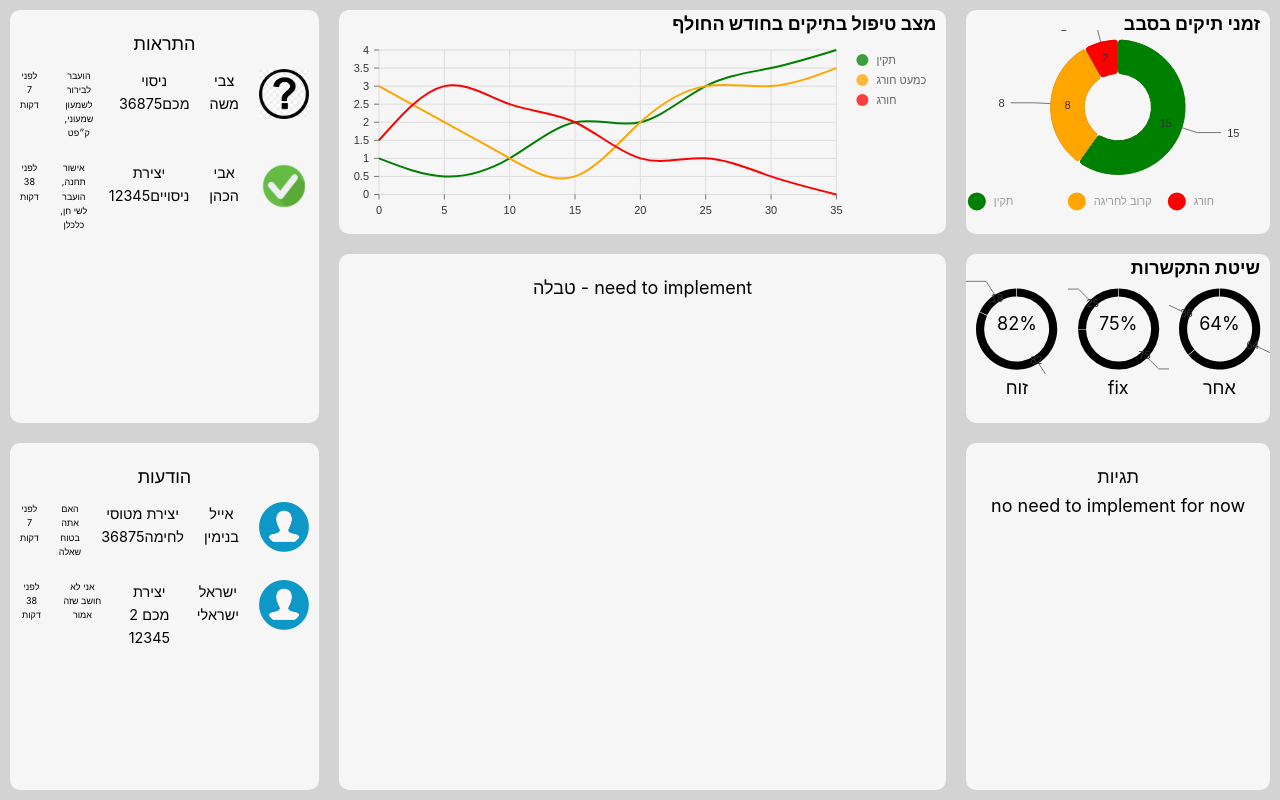
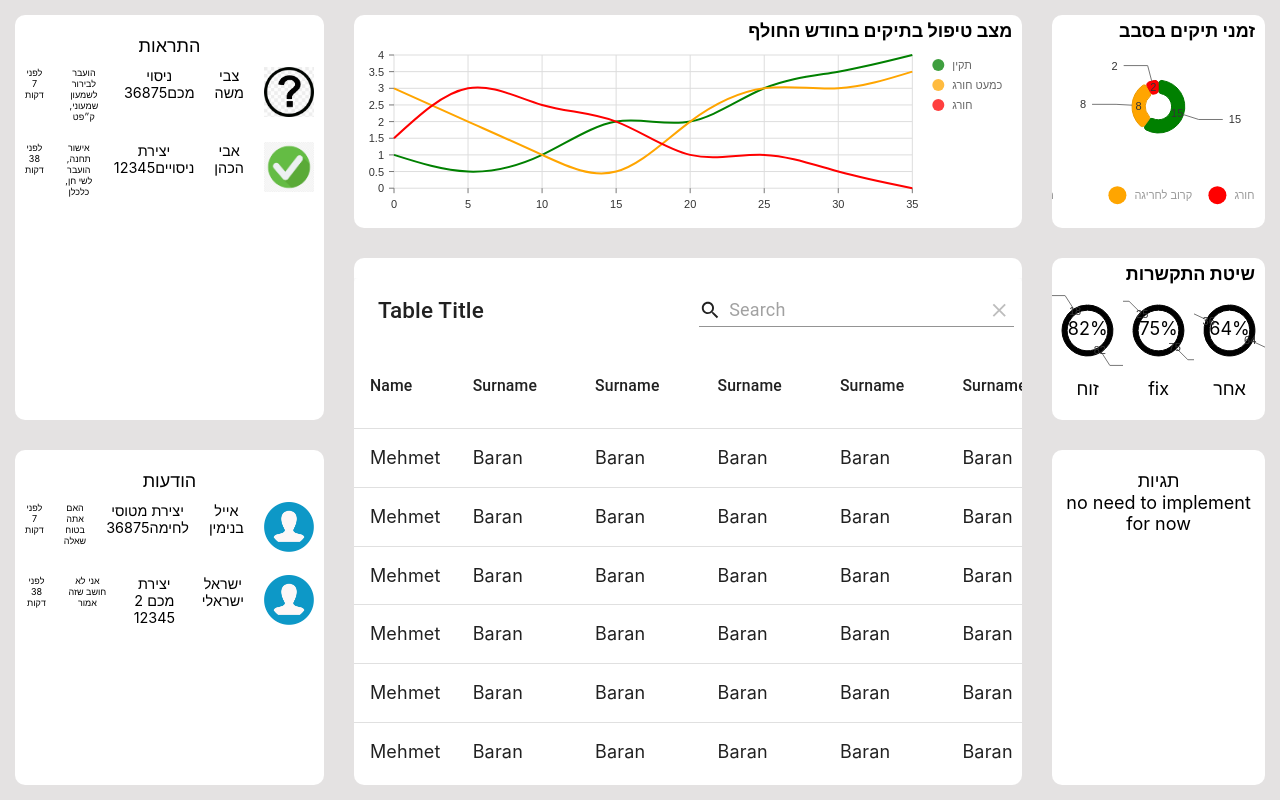
Before and after one commit to sisrecords/communicationsSkeleton, a Next.js app: page / in a window 1280 px wide. Built offline with nearby package versions, Linux system fonts and the light colour scheme.

Commit message:
table now works resposive with specific rows for each screen

```diff
--- /dev/null
+++ b/components/main-table/main-table.js
@@ -0,0 +1,171 @@
+import React from 'react';
+import MaterialTable from 'material-table';
+import TablePagination from '@material-ui/core/TablePagination';
+import { forwardRef } from 'react';
+import AutoSizer from 'react-virtualized-auto-sizer';
+
+import AddBox from '@material-ui/icons/AddBox';
+import ArrowDownward from '@material-ui/icons/ArrowDownward';
+import Check from '@material-ui/icons/Check';
+import ChevronLeft from '@material-ui/icons/ChevronLeft';
+import ChevronRight from '@material-ui/icons/ChevronRight';
+import Clear from '@material-ui/icons/Clear';
+import DeleteOutline from '@material-ui/icons/DeleteOutline';
+import Edit from '@material-ui/icons/Edit';
+import FilterList from '@material-ui/icons/FilterList';
+import FirstPage from '@material-ui/icons/FirstPage';
+import LastPage from '@material-ui/icons/LastPage';
+import Remove from '@material-ui/icons/Remove';
+import SaveAlt from '@material-ui/icons/SaveAlt';
+import Search from '@material-ui/icons/Search';
+import ViewColumn from '@material-ui/icons/ViewColumn';
+
+const tableIcons = {
+    Add: forwardRef((props, ref) => <AddBox {...props} ref={ref} />),
+    Check: forwardRef((props, ref) => <Check {...props} ref={ref} />),
+    Clear: forwardRef((props, ref) => <Clear {...props} ref={ref} />),
+    Delete: forwardRef((props, ref) => <DeleteOutline {...props} ref={ref} />),
+    DetailPanel: forwardRef((props, ref) => <ChevronRight {...props} ref={ref} />),
+    Edit: forwardRef((props, ref) => <Edit {...props} ref={ref} />),
+    Export: forwardRef((props, ref) => <SaveAlt {...props} ref={ref} />),
+    Filter: forwardRef((props, ref) => <FilterList {...props} ref={ref} />),
+    FirstPage: forwardRef((props, ref) => <FirstPage {...props} ref={ref} />),
+    LastPage: forwardRef((props, ref) => <LastPage {...props} ref={ref} />),
+    NextPage: forwardRef((props, ref) => <ChevronRight {...props} ref={ref} />),
+    PreviousPage: forwardRef((props, ref) => <ChevronLeft {...props} ref={ref} />),
+    ResetSearch: forwardRef((props, ref) => <Clear {...props} ref={ref} />),
+    Search: forwardRef((props, ref) => <Search {...props} ref={ref} />),
+    SortArrow: forwardRef((props, ref) => <ArrowDownward {...props} ref={ref} />),
+    ThirdStateCheck: forwardRef((props, ref) => <Remove {...props} ref={ref} />),
+    ViewColumn: forwardRef((props, ref) => <ViewColumn {...props} ref={ref} />)
+};
+
+
+export default function MaterialTableDemo() {
+    const [state, setState] = React.useState({
+        columns: [
+            { title: 'Name', field: 'name' },
+            { title: 'Surname', field: 'surname' },
+            { title: 'Surname', field: 'surname' },
+            { title: 'Surname', field: 'surname' },
+            { title: 'Surname', field: 'surname' },
+            { title: 'Surname', field: 'surname' },
+            { title: 'Surname', field: 'surname' },
+            { title: 'Surname', field: 'surname' },
+            { title: 'Surname', field: 'surname' },
+            { title: 'Surname', field: 'surname' },
+
+            { title: 'Birth Year', field: 'birthYear', type: 'numeric' },
+            {
+                title: 'Birth Place',
+                field: 'birthCity',
+                lookup: { 34: 'İstanbul', 63: 'Şanlıurfa' },
+            },
+        ],
+        data: [
+            { name: 'Mehmet', surname: 'Baran', birthYear: 1987, birthCity: 63 },
+            { name: 'Mehmet', surname: 'Baran', birthYear: 1987, birthCity: 63 },
+            { name: 'Mehmet', surname: 'Baran', birthYear: 1987, birthCity: 63 },
+            { name: 'Mehmet', surname: 'Baran', birthYear: 1987, birthCity: 63 },
+            { name: 'Mehmet', surname: 'Baran', birthYear: 1987, birthCity: 63 },
+            { name: 'Mehmet', surname: 'Baran', birthYear: 1987, birthCity: 63 },
+            { name: 'Mehmet', surname: 'Baran', birthYear: 1987, birthCity: 63 },
+            { name: 'Mehmet', surname: 'Baran', birthYear: 1987, birthCity: 63 },
+            { name: 'Mehmet', surname: 'Baran', birthYear: 1987, birthCity: 63 },
+            { name: 'Mehmet', surname: 'Baran', birthYear: 1987, birthCity: 63 },
+
+            {
+                name: 'Zerya Betül',
+                surname: 'Baran',
+                birthYear: 2017,
+                birthCity: 34,
+            },
+        ],
+    });
+    return (
+        <AutoSizer>
+        {({ height, width }) => {
+            console.log(`Height: ${height} | Width: ${width}`);
+            const pageSize = Math.floor((height - 192) / 48);
+            console.log(`Page Size: ${pageSize}`);
+
+            return (
+            <div style={{ height: `${height}px`, width: `${width}px`, overflowY: 'auto' }}>
+                <MaterialTable
+                columns={state.columns}
+                data={state.data}
+                options={{
+                    pageSize: pageSize,
+                    pageSizeOptions: [],
+                    toolbar: true,
+                    paging: true
+                }}
+                icons={tableIcons}
+                ></MaterialTable>
+            </div>
+            );
+        }}
+        </AutoSizer>
+
+
+        // <MaterialTable
+        // // rowStyle={{height:'20px !important'}}
+        //     icons={tableIcons}
+        //     title=""
+        //     columns={state.columns}
+        //     data={state.data}
+        //     options={{
+        //         pageSizeOptions: 8,
+        //         pageSize: 6,
+        //         //rowStyle:(null,null,40)
+        //     }}
+        //     components={{
+        //         Pagination: props => (
+        //             <TablePagination
+        //                 {...props}
+        //                 //rowsPerPageOptions={0}
+        //                 //rowsPerPage={8}
+        //             //count={10}
+        //             />)
+        //     }}
+        //     />
+            );
+        }
+
+                //   editable={{
+                //     onRowAdd: (newData) =>
+                //       new Promise((resolve) => {
+                //         setTimeout(() => {
+                //           resolve();
+                //           setState((prevState) => {
+                //             const data = [...prevState.data];
+                //             data.push(newData);
+                //             return { ...prevState, data };
+                //           });
+                //         }, 600);
+                //       }),
+                //     onRowUpdate: (newData, oldData) =>
+                //       new Promise((resolve) => {
+                //         setTimeout(() => {
+                //           resolve();
+                //           if (oldData) {
+                //             setState((prevState) => {
+                //               const data = [...prevState.data];
+                //               data[data.indexOf(oldData)] = newData;
+                //               return { ...prevState, data };
+                //             });
+                //           }
+                //         }, 600);
+                //       }),
+                //     onRowDelete: (oldData) =>
+                //       new Promise((resolve) => {
+                //         setTimeout(() => {
+                //           resolve();
+                //           setState((prevState) => {
+                //             const data = [...prevState.data];
+                //             data.splice(data.indexOf(oldData), 1);
+                //             return { ...prevState, data };
+                //           });
+                //         }, 600);
+                //       }),
+                //   }}
--- a/components/message-table/message-table.js
+++ b/components/message-table/message-table.js
@@ -9,7 +9,7 @@ const MessageTable = ({rowsData}) =>{
   }
   else{
     rowsData.map(row =>{
-      rowsArray.push(<MessageTableRow singleRowData ={row}></MessageTableRow>);
+      rowsArray.push(<MessageTableRow key={row.id} singleRowData ={row}></MessageTableRow>);
     })
   }
 
--- a/components/notification-table/notification-table.js
+++ b/components/notification-table/notification-table.js
@@ -9,7 +9,7 @@ const NotificationTable = ({rowsData}) =>{
   }
   else{
     rowsData.map(row =>{
-      rowsArray.push(<NotificationTableRow singleRowData ={row}></NotificationTableRow>);
+      rowsArray.push(<NotificationTableRow key={row.id} singleRowData ={row}></NotificationTableRow>);
     })
   }
 
--- a/components/small-pie-chart/small-pie-chart.js
+++ b/components/small-pie-chart/small-pie-chart.js
@@ -8,12 +8,12 @@ const SmallPieChart = ({ data /* see data tab */ }) => (
 
     <ResponsivePie
         data={data}
-        margin={{ top: 10, right: 10, bottom: 0, left: 10 }}
+        margin={{ top: 10, right: 10, bottom: 5, left: 10 }}
         innerRadius={0.8}
         padAngle={0.7}
         // cornerRadius={3}
         colors={getSmallPiecolorsColor}
-        // borderWidth={1}
+        borderWidth={1}
         // borderColor={{ from: 'color', modifiers: [ [ 'darker', 0.2 ] ] }}
         // slicesLabelsSkipAngle={10}
         // slicesLabelsTextColor="#333333"
@@ -116,7 +116,7 @@ const SmallPieChart = ({ data /* see data tab */ }) => (
     />
 )
 
-const colors = { 'mainColor': '#0000FF', 'remainingColor': '#fffff' }
+const colors = { 'mainColor': '#0000FF', 'remainingColor': '#A9A9A9' }
 
 const getSmallPiecolorsColor = data => colors[data.color]
 
--- a/package.json
+++ b/package.json
@@ -8,17 +8,20 @@
     "start": "next start"
   },
   "dependencies": {
-    "@material-ui/core": "^4.10.1",
+    "@material-ui/core": "^4.10.2",
+    "@material-ui/icons": "^4.9.1",
     "@nivo/bump": "^0.62.0",
     "@nivo/line": "^0.62.0",
     "@nivo/pie": "^0.62.0",
     "axios": "^0.19.2",
+    "material-table": "^1.61.0",
     "next": "9.3.5",
     "nivo": "^0.31.0",
     "react": "16.13.1",
     "react-dom": "16.13.1",
     "react-minimal-pie-chart": "^8.0.1",
     "react-redux": "^7.2.0",
+    "react-virtualized-auto-sizer": "^1.0.2",
     "redux": "^4.0.5",
     "redux-thunk": "^2.3.0"
   },
--- a/pages/index.js
+++ b/pages/index.js
@@ -9,11 +9,12 @@ import LineChart from '../components/line-chart/line-chart'
 import NotificationTable from '../components/notification-table/notification-table';
 import MessageTable from '../components/message-table/message-table';
 import SmallPieChart from '../components/small-pie-chart/small-pie-chart';
+import MaterialTableDemo from '../components/main-table/main-table';
 const Home = (props) => {
   return (
     <div className={utilStyles.gridContainer}>
       <div className={utilStyles.notificationTable}>
-        <NotificationTable rowsData={notificationsData}></NotificationTable>
+        <NotificationTable key="2" rowsData={notificationsData}></NotificationTable>
       </div>
       <div className={utilStyles.lineChart}>
         <div className={utilStyles.rightHeadline}>מצב טיפול בתיקים בחודש החולף</div>
@@ -24,10 +25,10 @@ const Home = (props) => {
         <BigPieChart data={pieData}></BigPieChart>
       </div>
       <div className={utilStyles.messagesTable}>
-        <MessageTable rowsData={messagesData}></MessageTable>
+        <MessageTable key="1" rowsData={messagesData}></MessageTable>
       </div>
-      <div className={utilStyles.mainTable}>
-        טבלה - need to implement
+      <div className={utilStyles.mainTableContainer}>
+        <MaterialTableDemo className={utilStyles.mainTable}></MaterialTableDemo>
         </div>
       <div className={utilStyles.smallPieChartsComponentContainer}>
         <div className={utilStyles.rightHeadline}>שיטת התקשרות</div>
--- a/styles/global.css
+++ b/styles/global.css
@@ -5,14 +5,16 @@ body {
   margin: 0;
   font-family: -apple-system, BlinkMacSystemFont, Segoe UI, Roboto, Oxygen, Ubuntu,
     Cantarell, Fira Sans, Droid Sans, Helvetica Neue, sans-serif;
-  line-height: 1.6;
+  /* line-height: 1.6; */
   font-size: 18px;
   height: 100%;
 }
 #__next{
+
   height: 100%;
 }
 * {
+
   box-sizing: border-box;
 }
 
@@ -31,7 +33,7 @@ img {
 } */
 
 button{
-  border-radius: 10%;
-  width:100px;
-  height: 100px;
+  /* border-radius: 10%; */
+  width:30px;
+  height: 20px;
 }
--- a/styles/utils.module.css
+++ b/styles/utils.module.css
@@ -2,11 +2,11 @@
   height: 100%;
   display: grid;
   /* -ms-grid-column: 1fr 3fr 1fr; */
-  grid-template-columns: 1fr 2fr 1fr;
+  grid-template-columns: 1fr 1fr  2fr 1fr;
   grid-template-rows: 1fr 1fr 1fr 1fr 1fr 1fr;
-  grid-gap: 20px;
-  background-color: lightgray;
-  padding: 10px;
+  grid-gap: 30px;
+  background-color: rgb(228, 226, 226);
+  padding: 15px;
 }
 
 .gridContainer>div {
@@ -15,12 +15,14 @@
   padding: 20px 0;
   /* font-size: 30px; */
   border-radius: 10px;
+  background-color: #fff;
 }
 
 .rightHeadline{
   position: absolute;
   top: 0;
   right: 0;
+  margin-top: 5px;
   margin-right: 10px;
   font-size: 1rem;
   font-weight: bold;
@@ -34,7 +36,7 @@
 .lineChart {
   position: relative;
   height: 100%;
-  grid-column: 2;
+  grid-column: 2/4;
   grid-row: 1/3;
   /* grid-column:2/4; */
 }
@@ -42,7 +44,7 @@
 .pieChart {
   position: relative;
   height: 100%;
-  grid-column: 3;
+  grid-column: 4;
   grid-row: 1/3;
 }
 
@@ -52,16 +54,27 @@
   /* grid-row:2/6; */
 }
 
-.mainTable {
-  grid-column: 2;
+.mainTableContainer {
+  position: relative;
+  grid-column: 2/4;
   grid-row: 3/7;
+  /* padding: 30px !important; */
+}
+.mainTableContainer > div{
+  /* position: absolute !important; */
+  /* margin-bottom: 15px; */
+  /* padding: -10px; */
+  /* right: 0; */
+  /* left: 0; */
+  /* bottom: 0; */
+  /* top: 0; */
 }
 
 .smallPieChartsComponentContainer {
   height: 100%;
   display: flex;
   position: relative;
-  grid-column: 3;
+  grid-column: 4;
   grid-row: 3;
 }
 .pieDataContainer{
@@ -86,7 +99,7 @@
 
 
 .tagsContainer {
-  grid-column: 3;
+  grid-column: 4;
   grid-row: 4/7;
   /* grid-row:3/6; */
 }
```
Also changed, not shown: 1 other file (tests, documents, lock files or other folders).
